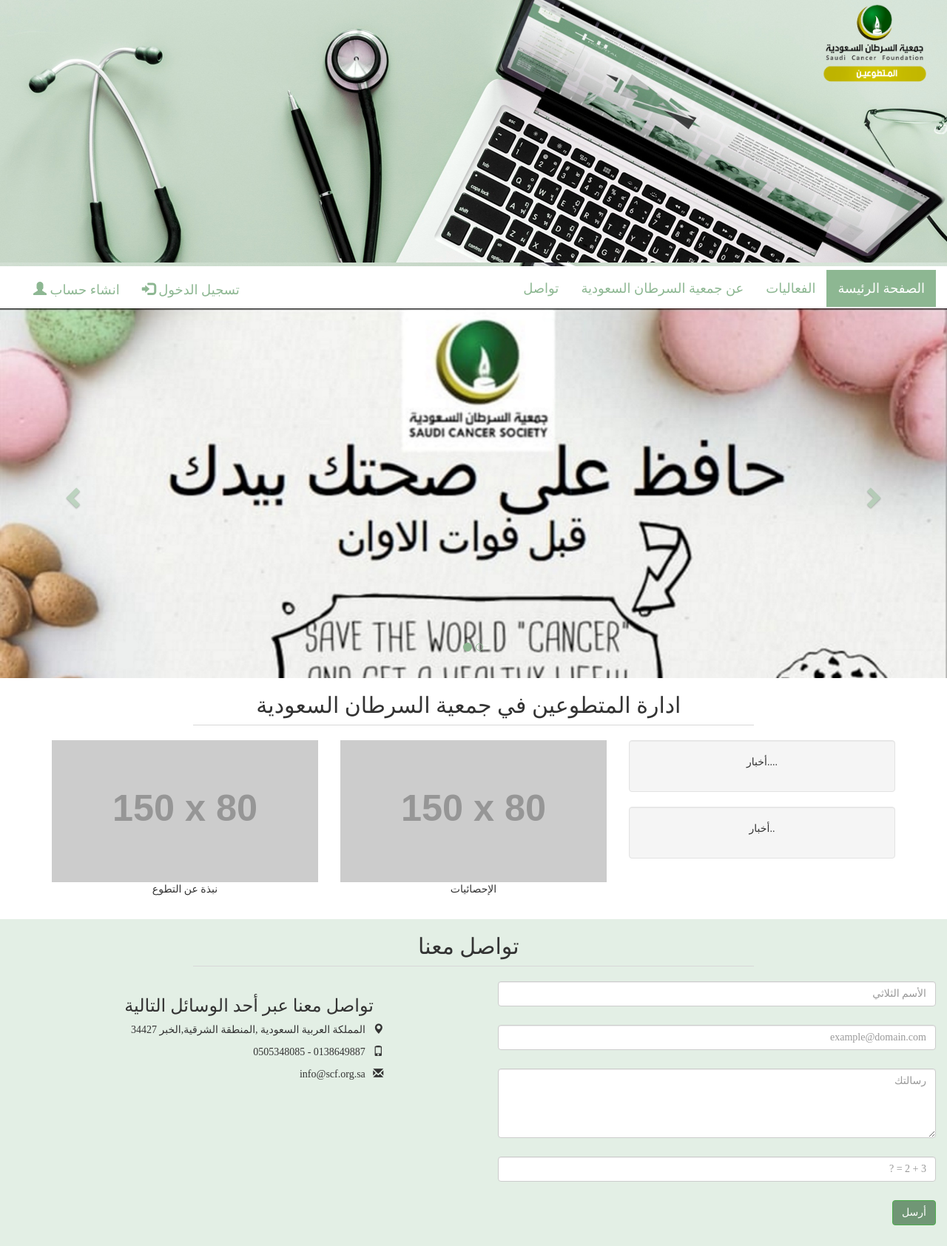
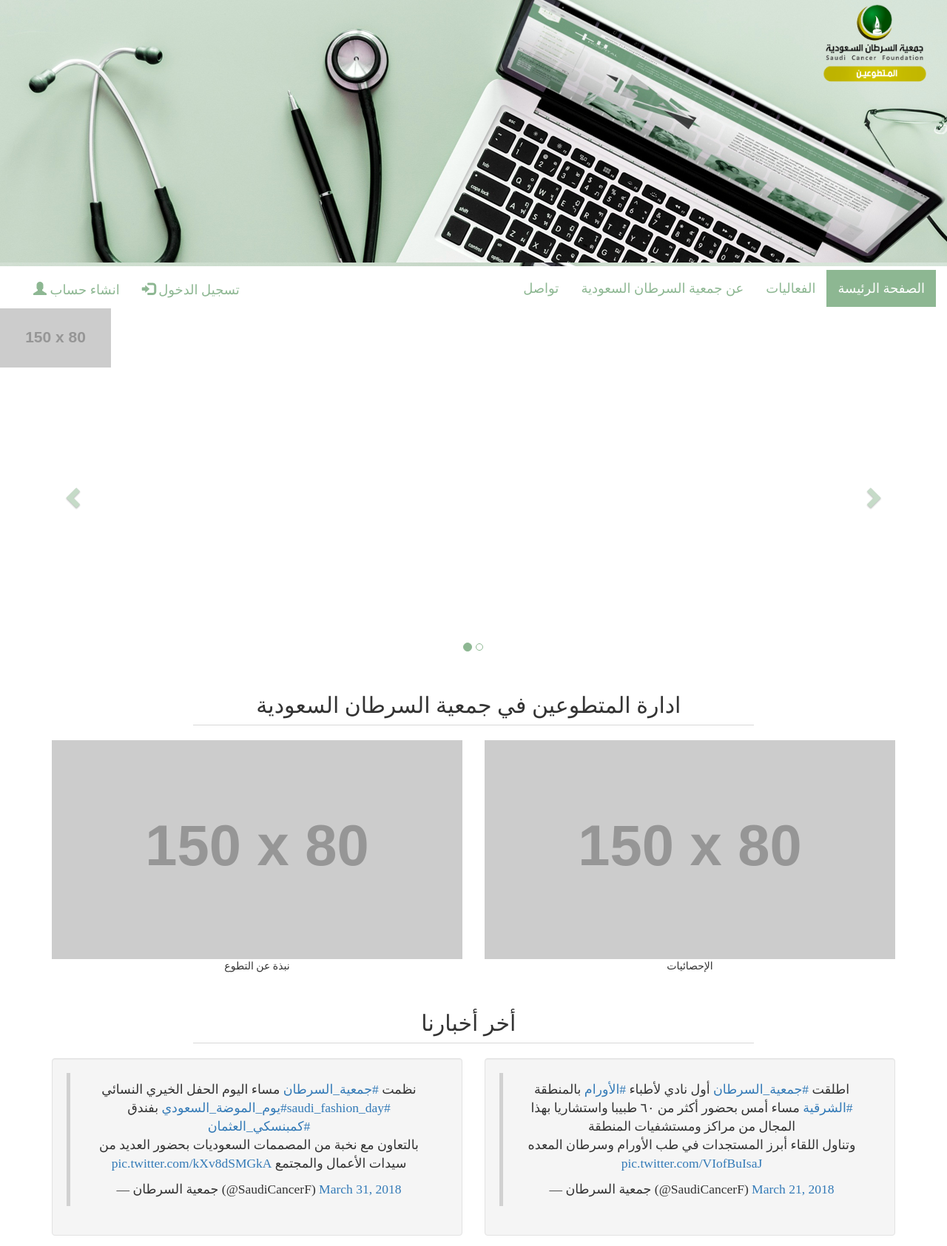
Before and after one commit to renadjuri/volunteer-scf, a PHP site: page / in a window 1280 px wide. Shown: the top 1685 px of the page at 74% size. Run offline with PHP 8.4, Linux system fonts and the light colour scheme; grey boxes labelled with a size stand in for pictures from a placeholder-image service; some libraries are stand-ins or nearby versions.

Commit message:
تعديلات بالرئيسية

```diff
--- a/includes/footer.php
+++ b/includes/footer.php
@@ -7,7 +7,7 @@
     <div class="social">
 
         <a href="https://twitter.com/SaudiCancerF"><i class="fa fa-twitter fa-2x" aria-hidden="true"></i></a>
-        <a > <i class="fa fa-snapchat fa-2x" aria-hidden="true"></i></a>
+        <a href="https://www.snapchat.com/add/saudicancerf/"> <i class="fa fa-snapchat fa-2x" aria-hidden="true"></i></a>
         <a href="https://www.instagram.com/saudicancerf/"><i class="fa fa-instagram fa-2x" aria-hidden="true"></i></a>
     </div>
     <br>
--- a/index.php
+++ b/index.php
@@ -93,11 +93,11 @@ include("includes/Header.php"); // the header of the page
                 <div class="carousel-inner" role="listbox">
 
                     <div class="item active">
-                        <img src="images/img1.jpg"/>
+                        <img src="https://placehold.it/150x80?text=IMAGE" />
 
                     </div>
                     <div class="item">
-                        <img src="images/img2.jpg" />
+                        <img src="https://placehold.it/150x80?text=IMAGE"  />
 
                     </div>
 
@@ -119,24 +119,53 @@ include("includes/Header.php"); // the header of the page
             <center><div class="Rectangle"></div></center>
             <br>
             <div class="row">
-                <div class="col-sm-4">
+                <div class="col-sm-6">
                     <img src="https://placehold.it/150x80?text=IMAGE" class="img-responsive" style="width:100%" alt="Image">
                     <p>نبذة عن التطوع</p>
                 </div>
-                <div class="col-sm-4">
+                <div class="col-sm-6">
                     <img src="https://placehold.it/150x80?text=IMAGE" class="img-responsive" style="width:100%" alt="Image">
                     <p>الإحصائيات</p>
                 </div>
-                <div class="col-sm-4">
+
+            </div>
+        </div><br>
+
+
+        <div class="container text-center">
+            <h2>أخر أخبارنا</h2>
+            <center><div class="Rectangle"></div></center>
+            <br>
+            <div class="row">
+                <div class="col-sm-6">
                     <div class="well">
-                        <p>أخبار....</p>
+                        <blockquote class="twitter-tweet"><p lang="ar" dir="rtl">نظمت <a href="https://twitter.com/hashtag/%D8%AC%D9%85%D8%B9%D9%8A%D8%A9_%D8%A7%D9%84%D8%B3%D8%B1%D8%B7%D8%A7%D9%86?src=hash&amp;ref_src=twsrc%5Etfw">#جمعية_السرطان</a> مساء اليوم الحفل الخيري النسائي
+                                <a href="https://twitter.com/hashtag/saudi_fashion_day?src=hash&amp;ref_src=twsrc%5Etfw">
+                                    #saudi_fashion_day</a><a href="https://twitter.com/hashtag/%D9%8A%D9%88%D9%85_%D8%A7%D9%84%D9%85%D9%88%D8%B6%D8%A9_%D8%A7%D9%84%D8%B3%D8%B9%D9%88%D8%AF%D9%8A?src=hash&amp;ref_src=twsrc%5Etfw">#يوم_الموضة_السعودي</a> بفندق
+                                <a href="https://twitter.com/hashtag/%D9%83%D9%85%D8%A8%D9%86%D8%B3%D9%83%D9%8A_%D8%A7%D9%84%D8%B9%D8%AB%D9%85%D8%A7%D9%86?src=hash&amp;ref_src=twsrc%5Etfw">#كمبنسكي_العثمان</a> <br>بالتعاون مع نخبة من المصممات السعوديات بحضور العديد من سيدات الأعمال والمجتمع <a href="https://t.co/kXv8dSMGkA">pic.twitter.com/kXv8dSMGkA</a></p>&mdash; جمعية السرطان (@SaudiCancerF)
+                            <a href="https://twitter.com/SaudiCancerF/status/980189318311530496?ref_src=twsrc%5Etfw">March 31, 2018</a>
+                        </blockquote>
+                        <script async src="https://platform.twitter.com/widgets.js" charset="utf-8"></script>
                     </div>
+                      <a href="https://twitter.com/intent/tweet?button_hashtag=%D8%AC%D9%85%D8%B9%D9%8A%D8%A9_%D8%A7%D9%84%D8%B3%D8%B1%D8%B7%D8%A7%D9%86&ref_src=twsrc%5Etfw" class="twitter-hashtag-button" data-show-count="false">
+                        Tweet #%D8%AC%D9%85%D8%B9%D9%8A%D8%A9_%D8%A7%D9%84%D8%B3%D8%B1%D8%B7%D8%A7%D9%86</a>
+                    <script async src="https://platform.twitter.com/widgets.js" charset="utf-8">
+                    </script>
+                </div>
+                <div class="col-sm-6">
                     <div class="well">
-                        <p>أخبار..</p>
+                        <blockquote class="twitter-tweet"><p lang="ar" dir="rtl">اطلقت
+                                <a href="https://twitter.com/hashtag/%D8%AC%D9%85%D8%B9%D9%8A%D8%A9_%D8%A7%D9%84%D8%B3%D8%B1%D8%B7%D8%A7%D9%86?src=hash&amp;ref_src=twsrc%5Etfw">#جمعية_السرطان</a> أول نادي لأطباء
+                                <a href="https://twitter.com/hashtag/%D8%A7%D9%84%D8%A3%D9%88%D8%B1%D8%A7%D9%85?src=hash&amp;ref_src=twsrc%5Etfw">#الأورام</a> بالمنطقة
+                                <a href="https://twitter.com/hashtag/%D8%A7%D9%84%D8%B4%D8%B1%D9%82%D9%8A%D8%A9?src=hash&amp;ref_src=twsrc%5Etfw">#الشرقية</a> مساء أمس بحضور أكثر من ٦٠ طبيبا واستشاريا بهذا المجال من مراكز ومستشفيات المنطقة<br>وتناول اللقاء أبرز المستجدات في طب الأورام وسرطان المعده <a href="https://t.co/VIofBuIsaJ">pic.twitter.com/VIofBuIsaJ</a></p>&mdash; جمعية السرطان (@SaudiCancerF) <a href="https://twitter.com/SaudiCancerF/status/976473628177989632?ref_src=twsrc%5Etfw">March 21, 2018</a>
+                        </blockquote>
+                        <script async src="https://platform.twitter.com/widgets.js" charset="utf-8"></script>
+                    </div>
+
+
                 </div>
             </div>
         </div>
-        </div><br>
     </div>
     <!-- Contact form -->
 
@@ -157,7 +186,7 @@ include("includes/Header.php"); // the header of the page
 
                 <form class="form-horizontal" role="form" method="post" action="index.php">
                     <div class="form-group">
-<!--  value ="<?php //echo htmlspecialchars($_POST['email']);   ?>"-->
+<!--  value ="<?php //echo htmlspecialchars($_POST['email']);     ?>"-->
                         <div class="col-sm-10 col-sm-offset-2">
                             <input type="text" class="form-control text-right" id="name" name="name"
                                    placeholder="الأسم الثلاثي" tabindex="1" />
@@ -166,7 +195,7 @@ include("includes/Header.php"); // the header of the page
 
                     </div>
                     <div class="form-group">
-<!--  value ="<?php // echo htmlspecialchars($_POST['email']);   ?>"-->
+<!--  value ="<?php // echo htmlspecialchars($_POST['email']);     ?>"-->
                         <div class="col-sm-10 col-sm-offset-2">
                             <input type="email" class="form-control text-right" id="email" name="email"
                                    placeholder="example@domain.com" tabindex="2"  />
@@ -175,7 +204,7 @@ include("includes/Header.php"); // the header of the page
 
                     </div>
                     <div class="form-group">
-<!--value=" <?php // echo htmlspecialchars($_POST['message']);   ?>"-->
+<!--value=" <?php // echo htmlspecialchars($_POST['message']);     ?>"-->
                         <div class="col-sm-10 col-sm-offset-2">
                             <textarea class="form-control text-right" rows="4" name="message"
                                       placeholder="رسالتك" tabindex="3" ></textarea>
```
Lines whose indentation alone changed are shown as unchanged.
